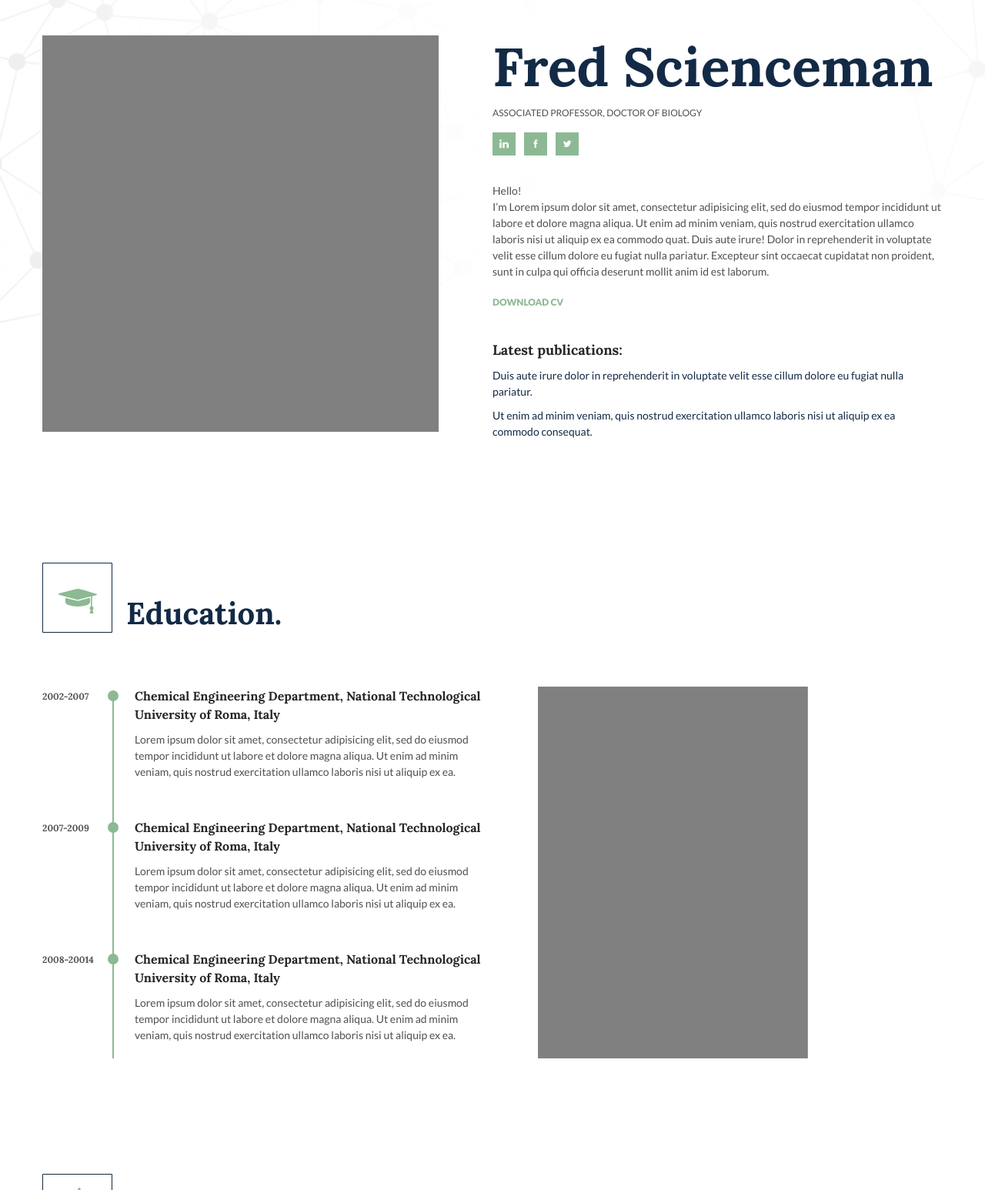
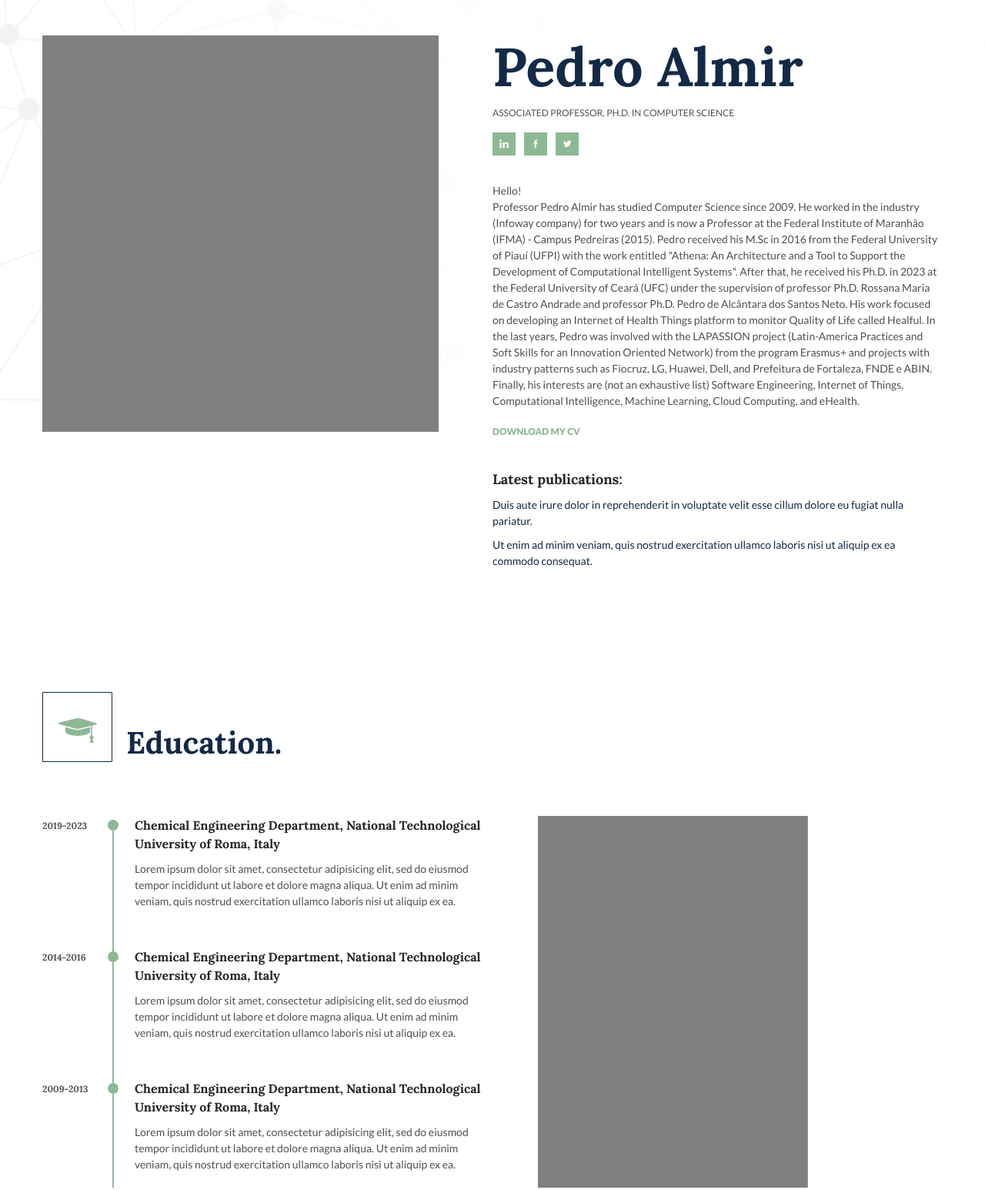
Before and after one commit to pedroalmir/website, a plain HTML site: page index.html in a window 1280 px wide. Shown: the part 100-1646 px from the top of the page at 77% size. Drawn offline with Linux system fonts and the light colour scheme; some packages are replaced by stand-ins of ours; files that its build step writes are made by us from their sources; files whose address does not match are found by name.

Commit message:
Perfil inicial

```diff
--- a/index.html
+++ b/index.html
@@ -100,8 +100,8 @@
         </figure>
       </div>
       <div class="o-screen-about__col">
-        <h1 class="u-mb-5">Fred Scienceman</h1>
-        <span class="c-screen-about__caption">Associated Professor, doctor of biology</span>
+        <h1 class="u-mb-5">Pedro Almir</h1>
+        <span class="c-screen-about__caption">Associated Professor, Ph.D. in Computer Science</span>
         <ul class="c-socials u-mb-35">
           <li class="c-socials__item">
             <a href="#" class="c-socials__link">
@@ -119,10 +119,19 @@
           </a>
         </li>
         </ul>
-        <p class="u-mb-10"><span class="u-block">Hello!</span> I’m Lorem ipsum dolor sit amet, consectetur adipisicing elit, sed do eiusmod tempor incididunt ut labore et dolore magna aliqua. Ut enim ad minim veniam, quis nostrud exercitation ullamco laboris nisi ut aliquip ex ea commodo quat.
-        Duis aute irure! Dolor in reprehenderit in voluptate velit esse cillum dolore eu fugiat nulla pariatur. Excepteur sint occaecat cupidatat non proident, sunt in culpa qui officia deserunt mollit anim id est laborum.</p>
+        <p class="u-mb-10"><span class="u-block">Hello!</span> Professor Pedro Almir has studied Computer Science since 2009.
+          He worked in the industry (Infoway company) for two years and is now a Professor at the Federal Institute of Maranhão
+          (IFMA) - Campus Pedreiras (2015). Pedro received his M.Sc in 2016 from the Federal University of Piauí (UFPI) with the
+          work entitled "Athena: An Architecture and a Tool to Support the Development of Computational Intelligent Systems".
+          After that, he received his Ph.D. in 2023 at the Federal University of Ceará (UFC) under the supervision of professor
+          Ph.D. Rossana Maria de Castro Andrade and professor Ph.D. Pedro de Alcântara dos Santos Neto. His work focused on
+          developing an Internet of Health Things platform to monitor Quality of Life called Healful. In the last years,
+          Pedro was involved with the LAPASSION project (Latin-America Practices and Soft Skills for an Innovation Oriented
+          Network) from the program Erasmus+ and projects with industry patterns such as Fiocruz, LG, Huawei, Dell, and
+          Prefeitura de Fortaleza, FNDE e ABIN. Finally, his interests are (not an exhaustive list) Software Engineering,
+          Internet of Things, Computational Intelligence, Machine Learning, Cloud Computing, and eHealth.</p>
 
-        <a class="c-button c-button--bold-text u-mb-30" href="#">download cv</a>
+        <a class="c-button c-button--bold-text u-mb-30" href="#">Download my CV</a>
 
         <h3 class="u-mb-10">Latest publications:</h3>
         <a href="#"><p class="u-mb-10" >Duis aute irure dolor in reprehenderit in voluptate velit esse cillum dolore eu fugiat nulla pariatur.</p></a>
@@ -133,9 +142,6 @@
   </div>
 
 </header>
-
-
-
 
 
 
@@ -156,7 +162,7 @@
           <ul class="c-timeline__list">
             <li class="c-timeline__item">
               <header class="c-timeline__header">
-                <span class="c-timeline__time">2002-2007</span>
+                <span class="c-timeline__time">2019-2023</span>
                 <span class="c-timeline__line"></span>
                 <h4 class="c-timeline__heading">Chemical Engineering Department, National Technological University of Roma, Italy</h4>
               </header>
@@ -164,7 +170,7 @@
             </li>
             <li class="c-timeline__item">
               <header class="c-timeline__header">
-                <span class="c-timeline__time">2007-2009</span>
+                <span class="c-timeline__time">2014-2016</span>
                 <span class="c-timeline__line"></span>
                 <h4 class="c-timeline__heading">Chemical Engineering Department, National Technological University of Roma, Italy</h4>
               </header>
@@ -172,7 +178,7 @@
             </li>
             <li class="c-timeline__item">
               <header class="c-timeline__header">
-                <span class="c-timeline__time">2008-20014</span>
+                <span class="c-timeline__time">2009-2013</span>
                 <span class="c-timeline__line"></span>
                 <h4 class="c-timeline__heading">Chemical Engineering Department, National Technological University of Roma, Italy</h4>
               </header>
```
